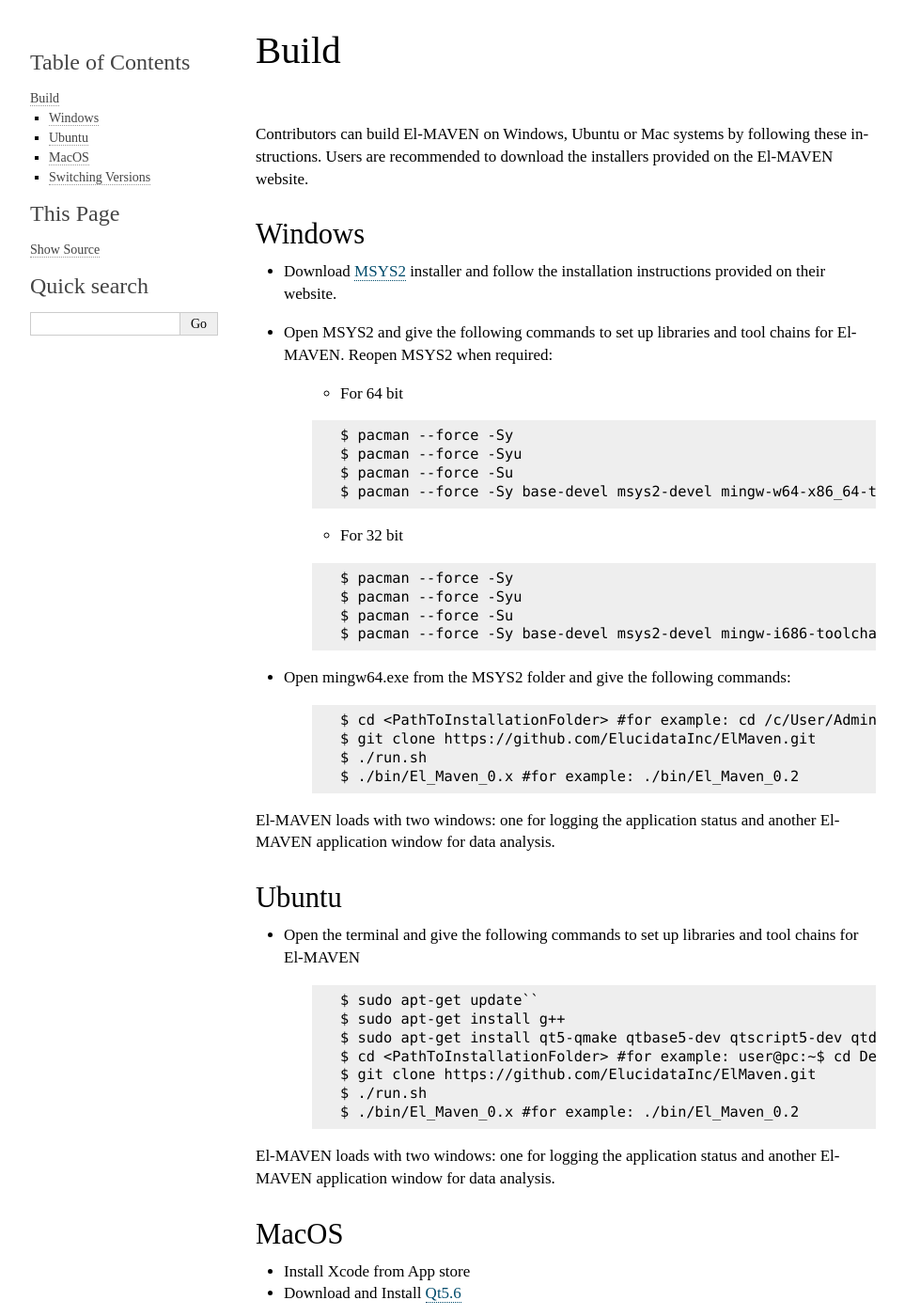
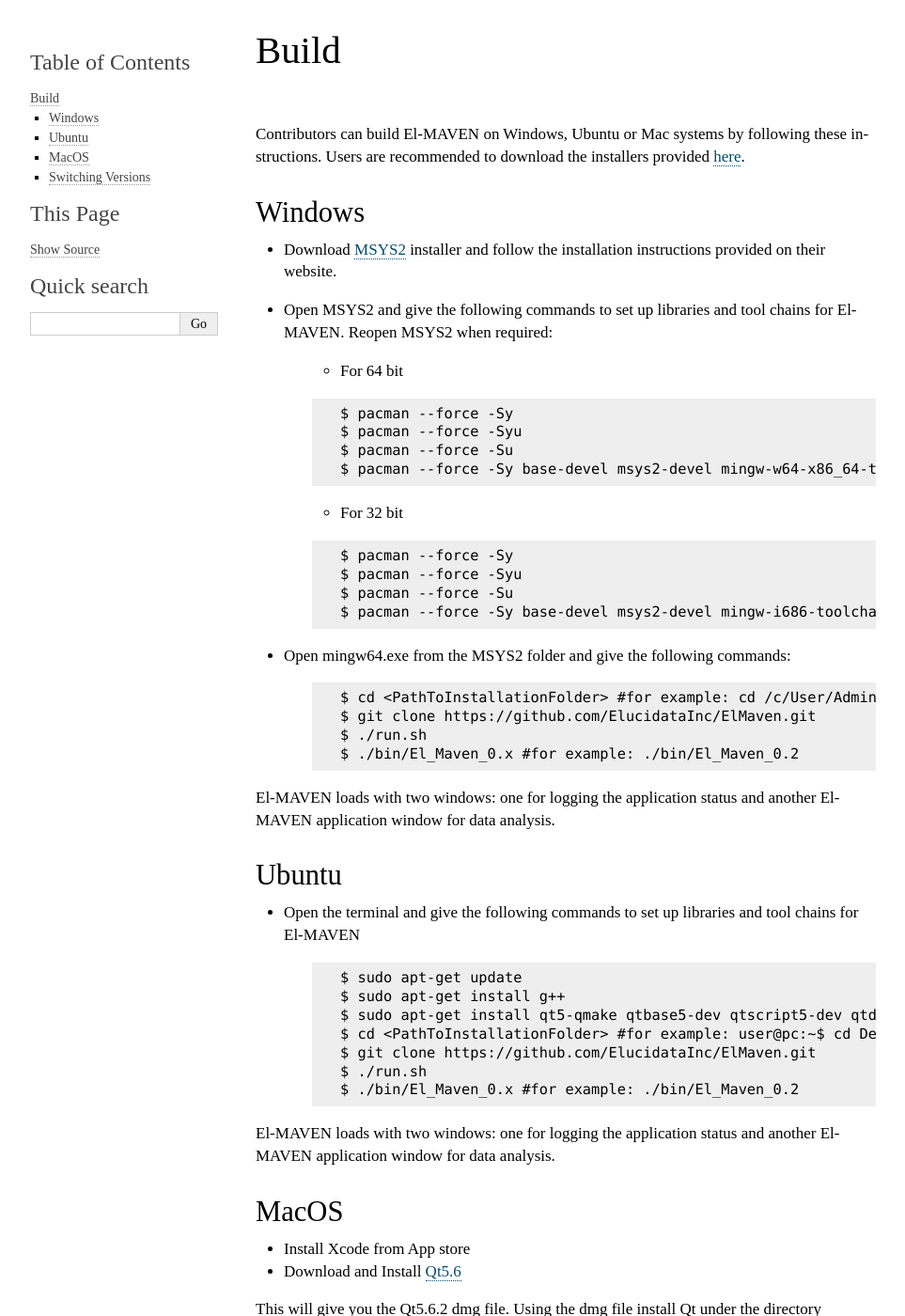
Before and after one commit to ElucidataInc/ElMaven, a Sphinx documentation site: the page built from docs/Build.rst, in a window 1280 px wide and 1400 px high. Shown: the whole window at 94% size, without its empty margins (148-1111 px from the left). Built offline with Sphinx 7.4.7, drawn with Linux system fonts in a browser that asks for light colours.

Commit message:
edited Readme file

```diff
--- a/README.rst
+++ b/README.rst
@@ -30,7 +30,7 @@
 -----
 
 Contributors can build El-MAVEN on Windows, Ubuntu or Mac systems by following these instructions.
-Users are recommended to download the installers provided on the El-MAVEN website.
+Users are recommended to download the installers provided `here <https://elucidatainc.github.io/ElMaven/Downloads/>`_.
 
 **Windows**
 
@@ -74,7 +74,7 @@
 
    ::
 
-   $ sudo apt-get update``
+   $ sudo apt-get update
    $ sudo apt-get install g++
    $ sudo apt-get install qt5-qmake qtbase5-dev qtscript5-dev qtdeclarative5-dev libqt5webkit5-dev libsqlite3-dev libboost-all-dev lcov libnetcdf-dev
    $ cd <PathToInstallationFolder> #for example: user@pc:~$ cd Desktop/
--- a/docs/Build.rst
+++ b/docs/Build.rst
@@ -4,7 +4,7 @@
 |
 
 Contributors can build El-MAVEN on Windows, Ubuntu or Mac systems by following these instructions.
-Users are recommended to download the installers provided on the El-MAVEN website.
+Users are recommended to download the installers provided `here <https://elucidatainc.github.io/ElMaven/Downloads/>`_.
 
 Windows
 -------
@@ -50,7 +50,7 @@
 
    ::
 
-   $ sudo apt-get update``
+   $ sudo apt-get update
    $ sudo apt-get install g++
    $ sudo apt-get install qt5-qmake qtbase5-dev qtscript5-dev qtdeclarative5-dev libqt5webkit5-dev libsqlite3-dev libboost-all-dev lcov libnetcdf-dev
    $ cd <PathToInstallationFolder> #for example: user@pc:~$ cd Desktop/
```
Also changed, not shown: 2 other files.
